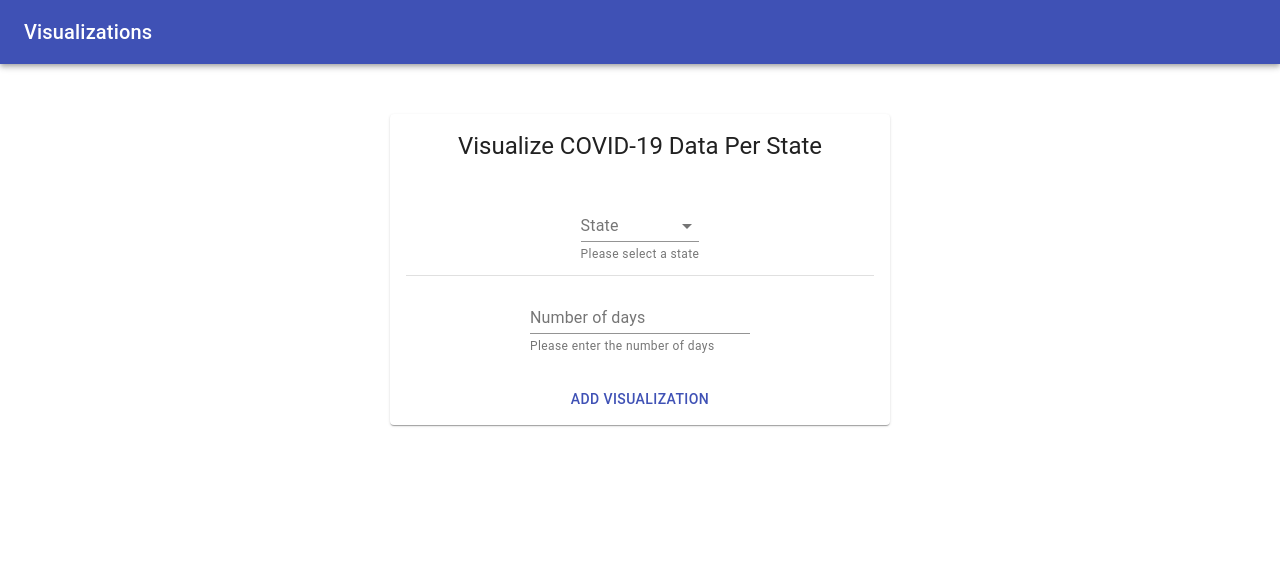
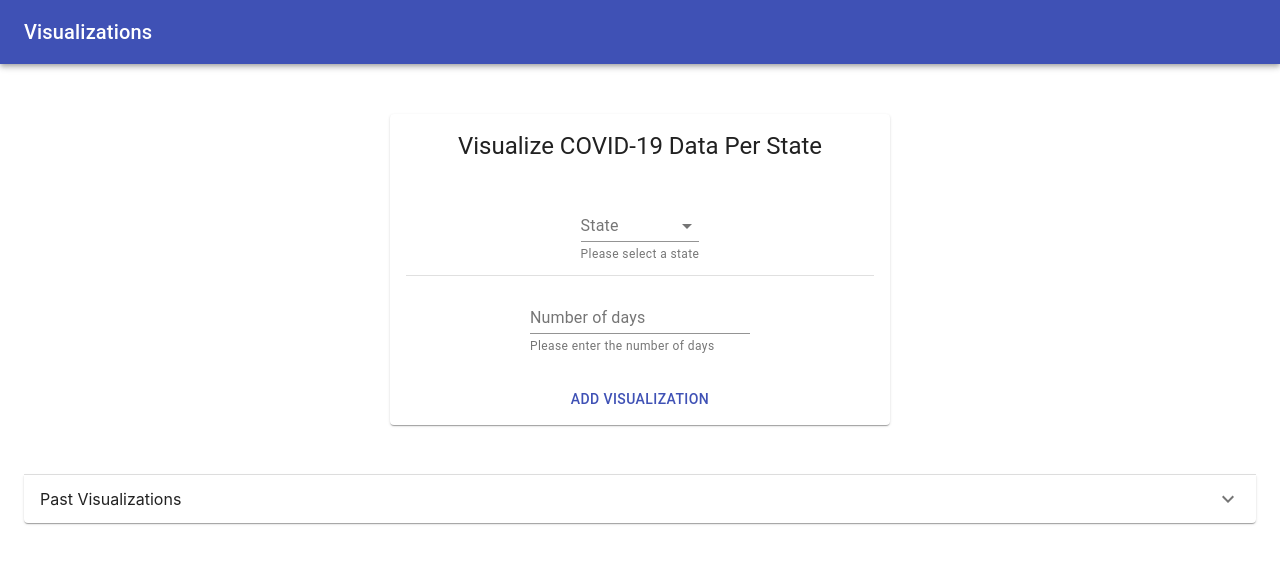
Before and after one commit to rrrliu/api-lesson, a React (Create React App) app in the folder client/: page / in a window 1280 px wide. Shown: the top 564 px of the page. Built offline with nearby package versions, Linux system fonts and the light colour scheme.

Commit message:
made styling consistent with solution branch

```diff
--- a/client/src/Dashboard.jsx
+++ b/client/src/Dashboard.jsx
@@ -1,20 +1,37 @@
-import React, { useState, useEffect } from 'react';
-import Visualization from './Visualization';
-import './App.css';
+import React, { useState, useEffect } from "react";
+import Visualization from "./Visualization";
+import "./App.css";
 import { withStyles } from "@material-ui/core/styles";
-import { AppBar, Toolbar, Typography, Container, Card, CardHeader, CardContent, CardActions, MenuItem, TextField, Divider, Button } from '@material-ui/core';
-import states from './us_states'
+import ExpandMoreIcon from "@material-ui/icons/ExpandMore";
+import {
+  AppBar,
+  ExpansionPanel,
+  ExpansionPanelSummary,
+  ExpansionPanelDetails,
+  Toolbar,
+  Typography,
+  Container,
+  Card,
+  CardHeader,
+  CardContent,
+  CardActions,
+  MenuItem,
+  TextField,
+  Divider,
+  Button,
+} from "@material-ui/core";
+import states from "./us_states";
 
 const styles = {
   card: {
     maxWidth: 500,
-    margin: "50px auto"
+    margin: "50px auto",
   },
   divider: {
     margin: "10px 0",
   },
   cardActions: {
-    justifyContent: "center"
+    justifyContent: "center",
   },
 };
 
@@ -23,35 +40,33 @@ function InputCard(props) {
 
   useEffect(() => {
     // TODO: Fetch all our saved visualizations
-  })
+  });
 
   const addEntry = () => {
     const entry = {
       state: state,
       days: days,
-    }
-    setEntries([entry, ...entries])
+    };
+    setEntries([entry, ...entries]);
     // TODO: Save this visualization somewhere
-  }
+  };
 
   const displayEntries = () => {
-    const output = []
-    entries.forEach(e => {
-      output.push(<Visualization state={e.state} days={e.days}/>)
-    })
-    return output
-  }
+    const output = [];
+    entries.forEach((e) => {
+      output.push(<Visualization state={e.state} days={e.days} />);
+    });
+    return output;
+  };
 
-  const [entries, setEntries] = useState([])
-  const [state, setState] = useState("")
-  const [days, setDays] = useState("")
+  const [entries, setEntries] = useState([]);
+  const [state, setState] = useState("");
+  const [days, setDays] = useState("");
   return (
     <div>
       <AppBar position="static">
         <Toolbar>
-          <Typography variant="h6">
-            Visualizations
-          </Typography>
+          <Typography variant="h6">Visualizations</Typography>
         </Toolbar>
       </AppBar>
       <Container>
@@ -63,7 +78,7 @@ function InputCard(props) {
               select
               label="State"
               value={state}
-              onChange={e => setState(e.target.value)}
+              onChange={(e) => setState(e.target.value)}
               helperText="Please select a state"
             >
               {states.map((option) => (
@@ -78,20 +93,30 @@ function InputCard(props) {
               label="Number of days"
               helperText="Please enter the number of days"
               value={days}
-              onChange={e => setDays(e.target.value)}
+              onChange={(e) => setDays(e.target.value)}
             />
           </CardContent>
           <CardActions className={classes.cardActions}>
-            <Button onClick={addEntry} color="primary">Add Visualization</Button>
+            <Button onClick={addEntry} color="primary">
+              Add Visualization
+            </Button>
           </CardActions>
         </Card>
 
-        <div>
-          {displayEntries()}
-        </div>
+        <div>{displayEntries()}</div>
+        <ExpansionPanel>
+          <ExpansionPanelSummary
+            expandIcon={<ExpandMoreIcon />}
+            aria-controls="panel1a-content"
+            id="panel1a-header"
+          >
+            Past Visualizations
+          </ExpansionPanelSummary>
+          <ExpansionPanelDetails></ExpansionPanelDetails>
+        </ExpansionPanel>
       </Container>
     </div>
-  )
+  );
 }
 
 export default withStyles(styles)(InputCard);
```
